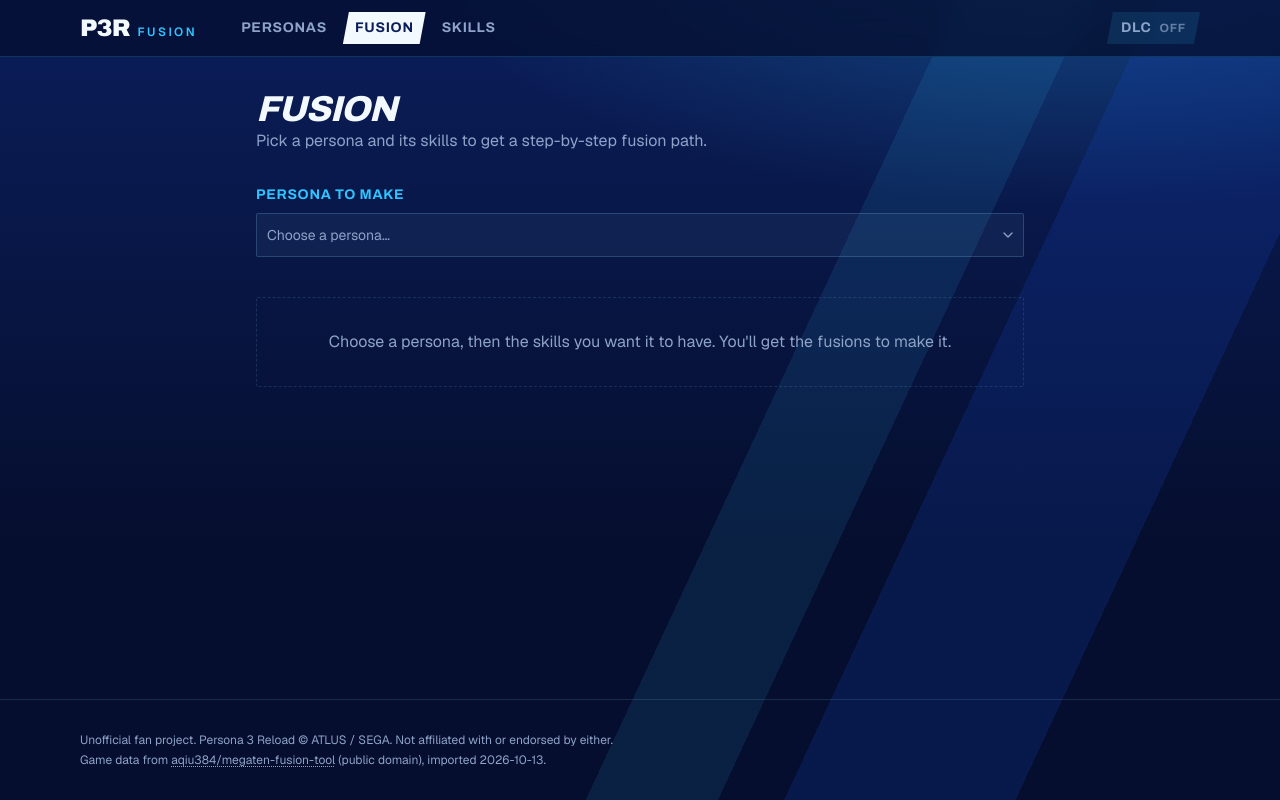
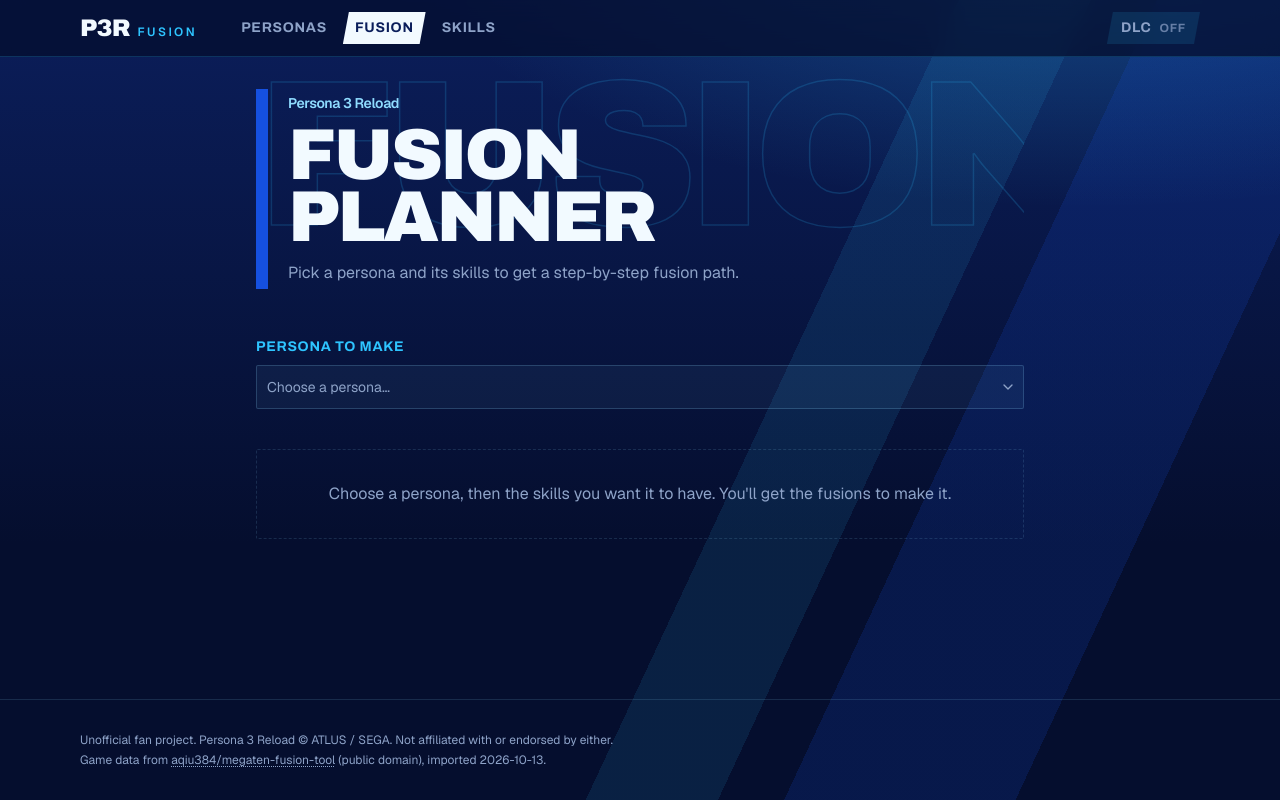
Before and after one commit to M4c-beth/persona3_fusion, a Next.js app: page /fusion in a window 1280 px wide. Built offline with nearby package versions, Linux system fonts and the light colour scheme.

Commit message:
Use title card on fusion page

```diff
--- a/src/app/fusion/page.tsx
+++ b/src/app/fusion/page.tsx
@@ -1,16 +1,16 @@
 import type { Metadata } from "next";
 import { Suspense } from "react";
+import { PageHeader } from "@/components/features/PageHeader";
 import { FusionPlanner } from "@/components/features/FusionPlanner";
 
 export const metadata: Metadata = { title: "Fusion Planner" };
 
 export default function FusionPage() {
   return (
-    <div className="mx-auto max-w-3xl space-y-8">
-      <header>
-        <h1 className="font-heading text-4xl font-extrabold uppercase italic tracking-tight">Fusion</h1>
-        <p className="text-muted-foreground">Pick a persona and its skills to get a step-by-step fusion path.</p>
-      </header>
+    <div className="mx-auto max-w-3xl space-y-10">
+      <PageHeader title="Fusion Planner" backdrop="Fusion">
+        Pick a persona and its skills to get a step-by-step fusion path.
+      </PageHeader>
       <Suspense>
         <FusionPlanner />
       </Suspense>
```
